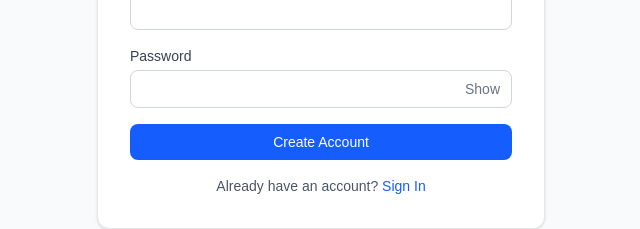
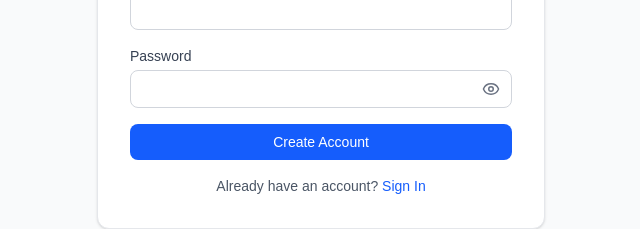
Before and after one commit to automationbyjohnpaul-oss/propmanagerpro, a Next.js app in the folder frontend/: page /register in a window 1280 px wide. Shown: the part 399-628 px from the top of the page, without its empty margins (319-959 px from the left). Built offline with nearby package versions, Linux system fonts and the light colour scheme; no server answers.

Commit message:
ux: upgrade password toggle to eye icons

```diff
--- a/frontend/src/app/login/page.tsx
+++ b/frontend/src/app/login/page.tsx
@@ -3,6 +3,7 @@
 import { useState } from "react";
 import Link from "next/link";
 import { useAuth } from "@/context/AuthContext";
+import { Eye, EyeOff } from "lucide-react";
 
 export default function LoginPage() {
   const { login } = useAuth();
@@ -70,14 +71,15 @@ export default function LoginPage() {
                 required
                 value={password}
                 onChange={(e) => setPassword(e.target.value)}
-                className="w-full border border-gray-300 rounded-lg px-4 py-2 pr-16 text-sm focus:ring-2 focus:ring-blue-500 focus:border-blue-500 outline-none"
+                className="w-full border border-gray-300 rounded-lg px-4 py-2 pr-12 text-sm focus:ring-2 focus:ring-blue-500 focus:border-blue-500 outline-none"
               />
               <button
                 type="button"
+                aria-label={showPassword ? "Hide password" : "Show password"}
                 onClick={() => setShowPassword(!showPassword)}
-                className="absolute right-3 top-1/2 -translate-y-1/2 text-sm text-gray-500 hover:text-gray-700 cursor-pointer"
+                className="absolute right-3 top-1/2 -translate-y-1/2 text-gray-500 hover:text-gray-700 cursor-pointer"
               >
-                {showPassword ? "Hide" : "Show"}
+                {showPassword ? <EyeOff size={18} /> : <Eye size={18} />}
               </button>
             </div>
           </div>
--- a/frontend/src/app/register/page.tsx
+++ b/frontend/src/app/register/page.tsx
@@ -3,6 +3,7 @@
 import { useState } from "react";
 import Link from "next/link";
 import { useAuth } from "@/context/AuthContext";
+import { Eye, EyeOff } from "lucide-react";
 
 export default function RegisterPage() {
   const { register } = useAuth();
@@ -90,14 +91,15 @@ export default function RegisterPage() {
                 minLength={8}
                 value={password}
                 onChange={(e) => setPassword(e.target.value)}
-                className="w-full border border-gray-300 rounded-lg px-4 py-2 pr-16 text-sm focus:ring-2 focus:ring-blue-500 focus:border-blue-500 outline-none"
+                className="w-full border border-gray-300 rounded-lg px-4 py-2 pr-12 text-sm focus:ring-2 focus:ring-blue-500 focus:border-blue-500 outline-none"
               />
               <button
                 type="button"
+                aria-label={showPassword ? "Hide password" : "Show password"}
                 onClick={() => setShowPassword(!showPassword)}
-                className="absolute right-3 top-1/2 -translate-y-1/2 text-sm text-gray-500 hover:text-gray-700 cursor-pointer"
+                className="absolute right-3 top-1/2 -translate-y-1/2 text-gray-500 hover:text-gray-700 cursor-pointer"
               >
-                {showPassword ? "Hide" : "Show"}
+                {showPassword ? <EyeOff size={18} /> : <Eye size={18} />}
               </button>
             </div>
           </div>
```
